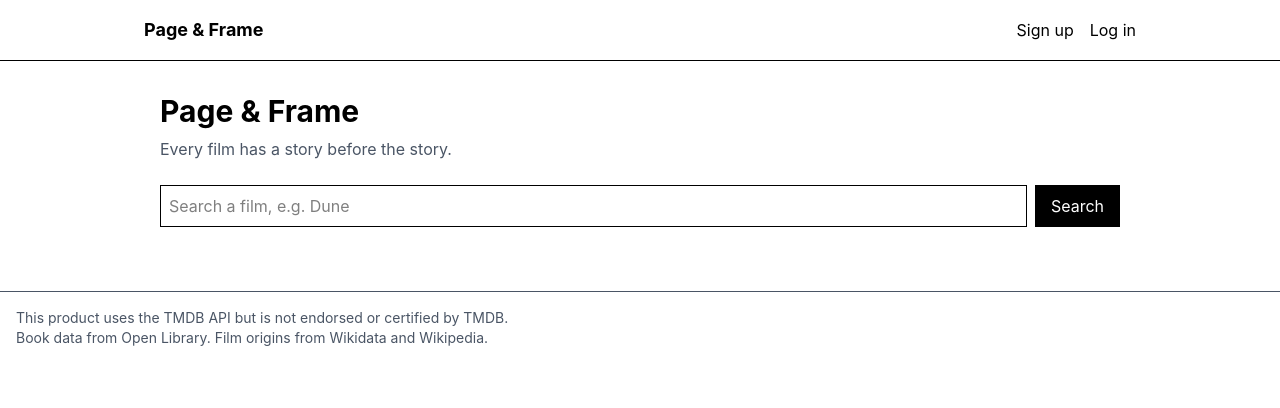
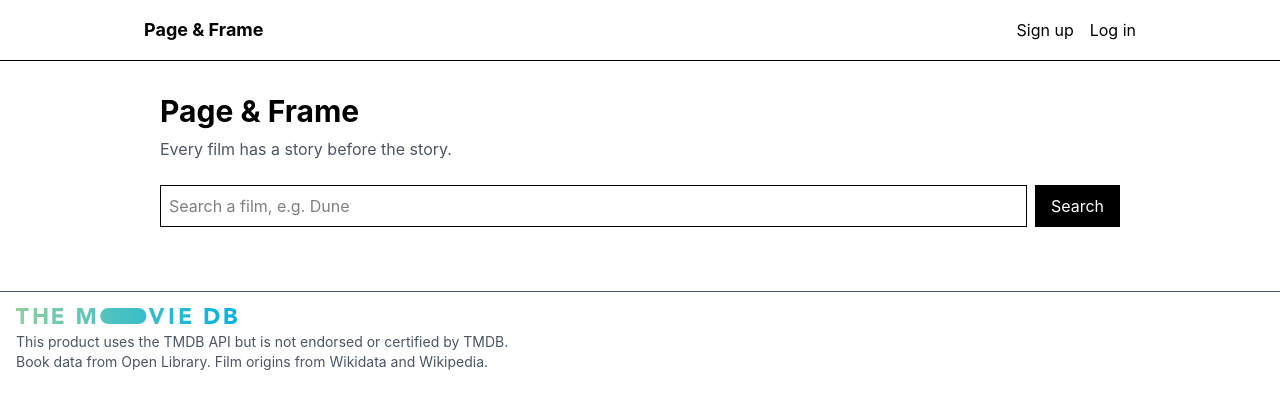
Before and after one commit to SabyJeany/Page-and-Frame, a React app in the folder frontend/: page / in a window 1280 px wide. Shown: the top 408 px of the page. Built offline with nearby package versions, Linux system fonts and the light colour scheme; the HTML template or start-up script is replaced by a standard one.

Commit message:
feat(front): navbar and TMDB logo in footer

```diff
--- a/frontend/src/App.jsx
+++ b/frontend/src/App.jsx
@@ -57,6 +57,7 @@ export default function App() {
 
       {/* Footer, visible on every page: data sources (TMDB attribution is required) */}
       <footer className="p-4 border-t text-sm text-gray-600">
+      <img src="/tmdb-logo.svg" alt="TMDB logo" className="h-4 w-auto mb-2" />
         <p>This product uses the TMDB API but is not endorsed or certified by TMDB.</p>
         <p>Book data from Open Library. Film origins from Wikidata and Wikipedia.</p>
       </footer>
```
Also changed, not shown: frontend/public/tmdb-logo.svg (added).
